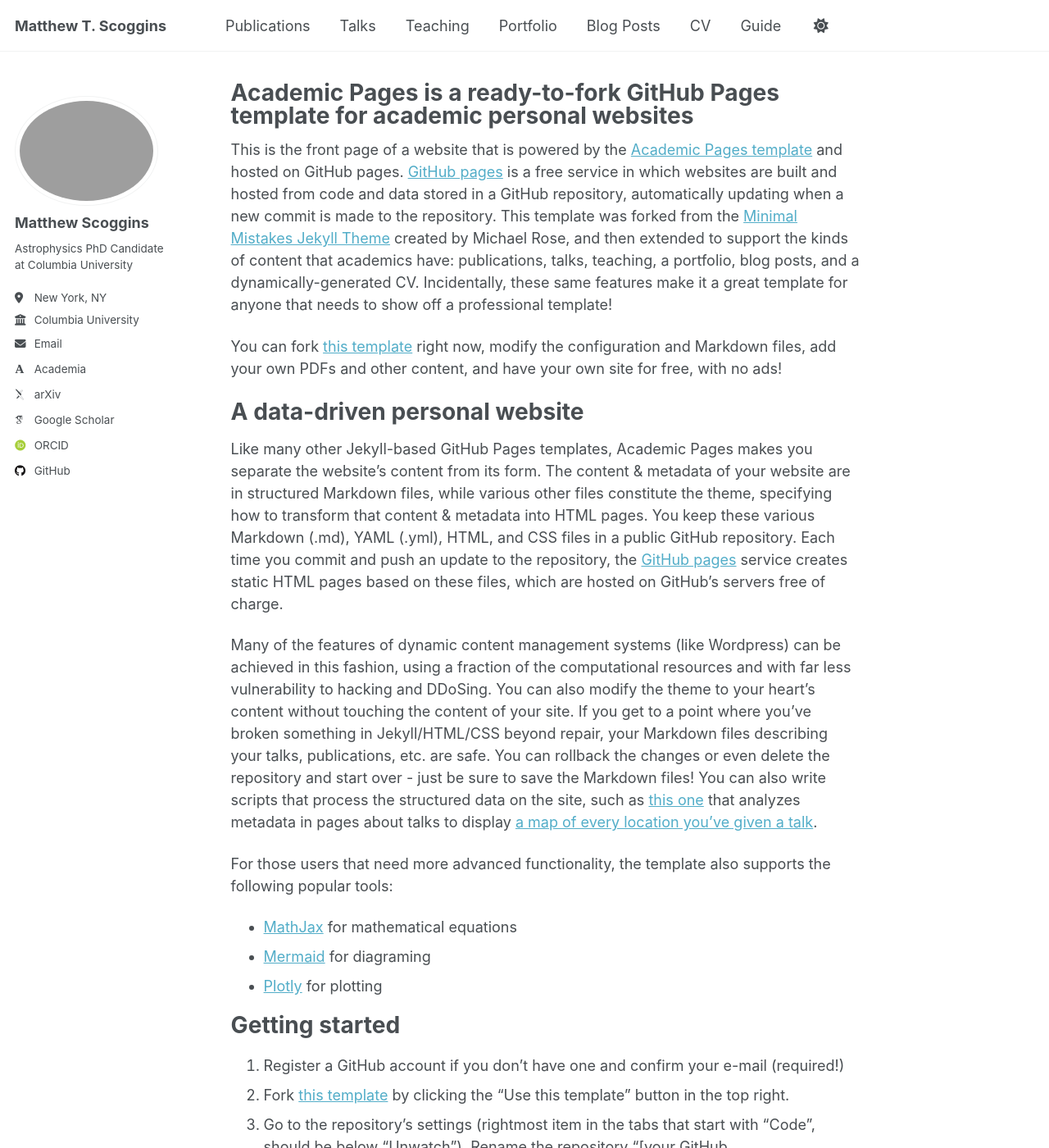
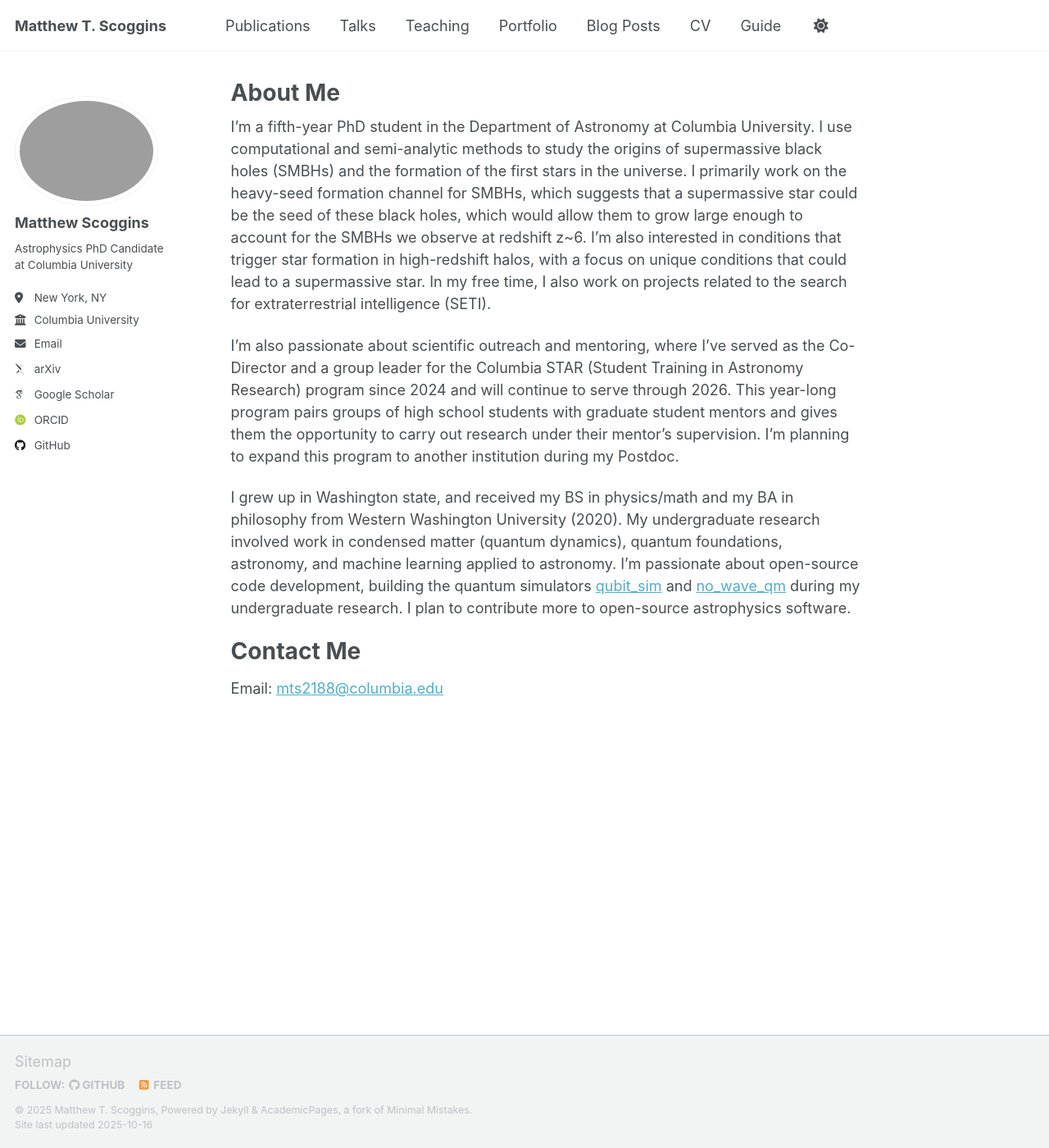
Before and after one commit to mscoggs/mscoggs.github.io, a Jekyll site: the page built from _pages/about.md, in a window 1280 px wide and 1400 px high. Shown: the whole window at 82% size. Built offline with Jekyll 4.4.1, drawn with Linux system fonts in a browser that asks for light colours; some web fonts are replaced; a script that is not in the unit is left out; some of the changed text lies outside the part shown.

Commit message:
new about me

```diff
--- a/_config.yml
+++ b/_config.yml
@@ -33,7 +33,7 @@ author:
   email            : "mts2188@columbia.edu"
 
   # Academic websites
-  academia         : "https://mscoggs.github.io"
+  academia         : #"https://mscoggs.github.io"
   nasaads          : "https://ui.adsabs.harvard.edu/search/p_=0&q=-docs(4b3a4d11f76d01aa1327cd7843deb708)%20author%3A%22Scoggins%2C%20Matthew%20T.%22&sort=date%20desc%2C%20bibcode%20desc"
   arxiv            : "https://arxiv.org/search/?searchtype=author&query=Scoggins%2C+M+T"
   googlescholar    : "https://scholar.google.com/citations?user=sFb7jXoAAAAJ&hl=en"
--- a/_pages/about.md
+++ b/_pages/about.md
@@ -1,56 +1,18 @@
 ---
 permalink: /
-title: "Academic Pages is a ready-to-fork GitHub Pages template for academic personal websites"
+title: "About Me"
 author_profile: true
 redirect_from:
   - /about/
   - /about.html
 ---
+I'm a fifth-year PhD student in the Department of Astronomy at Columbia University. I use computational and semi-analytic methods to study the origins of supermassive black holes (SMBHs) and the formation of the first stars in the universe. I primarily work on the heavy-seed formation channel for SMBHs, which suggests that a supermassive star could be the seed of these black holes, which would allow them to grow large enough to account for the SMBHs we observe at redshift z~6. I'm also interested in conditions that trigger star formation in high-redshift halos, with a focus on unique conditions that could lead to a supermassive star. In my free time, I also work on projects related to the search for extraterrestrial intelligence (SETI).
 
-This is the front page of a website that is powered by the [Academic Pages template](https://github.com/academicpages/academicpages.github.io) and hosted on GitHub pages. [GitHub pages](https://pages.github.com) is a free service in which websites are built and hosted from code and data stored in a GitHub repository, automatically updating when a new commit is made to the repository. This template was forked from the [Minimal Mistakes Jekyll Theme](https://mmistakes.github.io/minimal-mistakes/) created by Michael Rose, and then extended to support the kinds of content that academics have: publications, talks, teaching, a portfolio, blog posts, and a dynamically-generated CV. Incidentally, these same features make it a great template for anyone that needs to show off a professional template!
+I'm also passionate about scientific outreach and mentoring, where I've served as the Co-Director and a group leader for the Columbia STAR (Student Training in Astronomy Research) program since 2024 and will continue to serve through 2026. This year-long program pairs groups of high school students with graduate student mentors and gives them the opportunity to carry out research under their mentor's supervision. I'm planning to expand this program to another institution during my Postdoc.
 
- You can fork [this template](https://github.com/academicpages/academicpages.github.io) right now, modify the configuration and Markdown files, add your own PDFs and other content, and have your own site for free, with no ads!
 
-A data-driven personal website
+I grew up in Washington state, and received my BS in physics/math and my BA in philosophy from Western Washington University (2020). 	My undergraduate research involved work in condensed matter (quantum dynamics), quantum foundations, astronomy, and machine learning applied to astronomy. I'm passionate about open-source code development, building the quantum simulators <a href="https://github.com/mscoggs/qubit_simulation">qubit_sim</a> and <a href="https://github.com/mscoggs/no_wave_qm">no_wave_qm</a> during my undergraduate research. I plan to contribute more to open-source astrophysics software.
+
+Contact Me
 ======
-Like many other Jekyll-based GitHub Pages templates, Academic Pages makes you separate the website's content from its form. The content & metadata of your website are in structured Markdown files, while various other files constitute the theme, specifying how to transform that content & metadata into HTML pages. You keep these various Markdown (.md), YAML (.yml), HTML, and CSS files in a public GitHub repository. Each time you commit and push an update to the repository, the [GitHub pages](https://pages.github.com/) service creates static HTML pages based on these files, which are hosted on GitHub's servers free of charge.
-
-Many of the features of dynamic content management systems (like Wordpress) can be achieved in this fashion, using a fraction of the computational resources and with far less vulnerability to hacking and DDoSing. You can also modify the theme to your heart's content without touching the content of your site. If you get to a point where you've broken something in Jekyll/HTML/CSS beyond repair, your Markdown files describing your talks, publications, etc. are safe. You can rollback the changes or even delete the repository and start over - just be sure to save the Markdown files! You can also write scripts that process the structured data on the site, such as [this one](https://github.com/academicpages/academicpages.github.io/blob/master/talkmap.ipynb) that analyzes metadata in pages about talks to display [a map of every location you've given a talk](https://academicpages.github.io/talkmap.html).
-
-For those users that need more advanced functionality, the template also supports the following popular tools:
-- [MathJax](https://www.mathjax.org/) for mathematical equations
-- [Mermaid](https://mermaid.js.org/) for diagraming
-- [Plotly](https://plotly.com/javascript/) for plotting
-
-Getting started
-======
-1. Register a GitHub account if you don't have one and confirm your e-mail (required!)
-1. Fork [this template](https://github.com/academicpages/academicpages.github.io) by clicking the "Use this template" button in the top right.
-1. Go to the repository's settings (rightmost item in the tabs that start with "Code", should be below "Unwatch"). Rename the repository "[your GitHub username].github.io", which will also be your website's URL.
-1. Set site-wide configuration and create content & metadata (see below -- also see [this set of diffs](http://archive.is/3TPas) showing what files were changed to set up [an example site](https://getorg-testacct.github.io) for a user with the username "getorg-testacct")
-1. Upload any files (like PDFs, .zip files, etc.) to the files/ directory. They will appear at https://[your GitHub username].github.io/files/example.pdf.
-1. Check status by going to the repository settings, in the "GitHub pages" section
-
-Site-wide configuration
-------
-The main configuration file for the site is in the base directory in [_config.yml](https://github.com/academicpages/academicpages.github.io/blob/master/_config.yml), which defines the content in the sidebars and other site-wide features. You will need to replace the default variables with ones about yourself and your site's github repository. The configuration file for the top menu is in [_data/navigation.yml](https://github.com/academicpages/academicpages.github.io/blob/master/_data/navigation.yml). For example, if you don't have a portfolio or blog posts, you can remove those items from that navigation.yml file to remove them from the header.
-
-Create content & metadata
-------
-For site content, there is one Markdown file for each type of content, which are stored in directories like _publications, _talks, _posts, _teaching, or _pages. For example, each talk is a Markdown file in the [_talks directory](https://github.com/academicpages/academicpages.github.io/tree/master/_talks). At the top of each Markdown file is structured data in YAML about the talk, which the theme will parse to do lots of cool stuff. The same structured data about a talk is used to generate the list of talks on the [Talks page](https://academicpages.github.io/talks), each [individual page](https://academicpages.github.io/talks/2012-03-01-talk-1) for specific talks, the talks section for the [CV page](https://academicpages.github.io/cv), and the [map of places you've given a talk](https://academicpages.github.io/talkmap.html) (if you run this [python file](https://github.com/academicpages/academicpages.github.io/blob/master/talkmap.py) or [Jupyter notebook](https://github.com/academicpages/academicpages.github.io/blob/master/talkmap.ipynb), which creates the HTML for the map based on the contents of the _talks directory).
-
-**Markdown generator**
-
-The repository includes [a set of Jupyter notebooks](https://github.com/academicpages/academicpages.github.io/tree/master/markdown_generator
-) that converts a CSV containing structured data about talks or presentations into individual Markdown files that will be properly formatted for the Academic Pages template. The sample CSVs in that directory are the ones I used to create my own personal website at stuartgeiger.com. My usual workflow is that I keep a spreadsheet of my publications and talks, then run the code in these notebooks to generate the Markdown files, then commit and push them to the GitHub repository.
-
-How to edit your site's GitHub repository
-------
-Many people use a git client to create files on their local computer and then push them to GitHub's servers. If you are not familiar with git, you can directly edit these configuration and Markdown files directly in the github.com interface. Navigate to a file (like [this one](https://github.com/academicpages/academicpages.github.io/blob/master/_talks/2012-03-01-talk-1.md) and click the pencil icon in the top right of the content preview (to the right of the "Raw | Blame | History" buttons). You can delete a file by clicking the trashcan icon to the right of the pencil icon. You can also create new files or upload files by navigating to a directory and clicking the "Create new file" or "Upload files" buttons.
-
-Example: editing a Markdown file for a talk
-![Editing a Markdown file for a talk](/images/editing-talk.png)
-
-For more info
-------
-More info about configuring Academic Pages can be found in [the guide](https://academicpages.github.io/markdown/), the [growing wiki](https://github.com/academicpages/academicpages.github.io/wiki), and you can always [ask a question on GitHub](https://github.com/academicpages/academicpages.github.io/discussions). The [guides for the Minimal Mistakes theme](https://mmistakes.github.io/minimal-mistakes/docs/configuration/) (which this theme was forked from) might also be helpful.
+Email: [mts2188@columbia.edu](mailto:mts2188@columbia.edu) <br>
```
